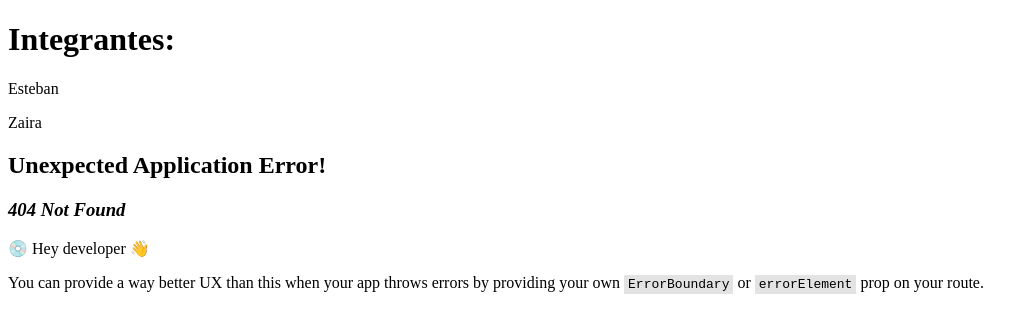
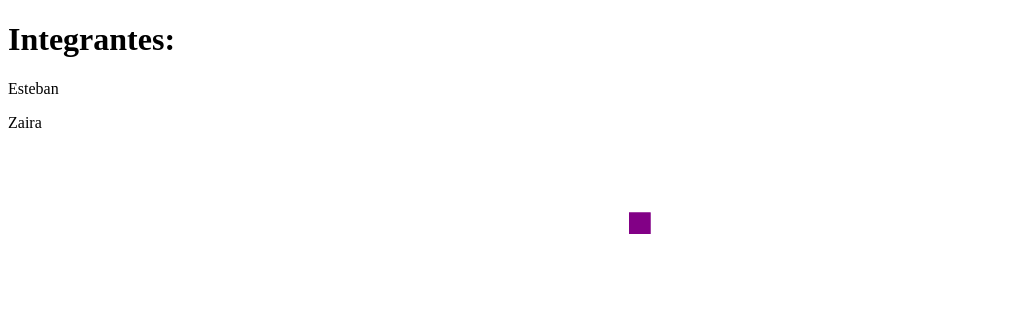
Before and after one commit to adz33/PROYECTO3DPI, a React (Vite) app: page /Home in a window 1280 px wide. Before the commit this address had no page. Shown: the top 332 px of the page, without its empty margins (0-1036 px from the left). Built offline with nearby package versions, Linux system fonts and the light colour scheme.

Commit message:
Creando una figura geometrica

```diff
--- a/src/main.jsx
+++ b/src/main.jsx
@@ -4,6 +4,7 @@ import "./index.css";
 import { createBrowserRouter, RouterProvider } from "react-router-dom";
 import Login from "./pages/login/Login.jsx";
 import Quiz from "./pages/quiz/Quiz.jsx";
+import Home from "./pages/home/home.jsx";
 
 const router = createBrowserRouter([
   {
@@ -14,6 +15,10 @@ const router = createBrowserRouter([
     path: "/Quiz",
     element: <Quiz />,
   },
+  {
+    path: "/Home",
+    element: <Home />,
+  },
 ]);
 createRoot(document.getElementById("root")).render(
   <StrictMode>
--- a/src/pages/home/home.jsx
+++ b/src/pages/home/home.jsx
@@ -1 +1,24 @@
-import "./Login.css";
+import "./Home.css"
+import { useCallback } from "react";
+import { Canvas } from "@react-three/fiber";
+
+const CustomMaterial = (props) => {
+    return <meshBasicMaterial {...props} color="red" />;
+  };
+const Home = () => {
+
+    return (
+        <div className="Container" style={{width: '100%', height: '100%'}} >
+            <Canvas>
+                <mesh>
+                    <boxGeometry args={[1,1,1]}/>
+                    <meshBasicMaterial color={"purple"}/>
+                </mesh>
+            </Canvas>
+        </div>
+
+    );
+
+};
+
+export default Home;
```
